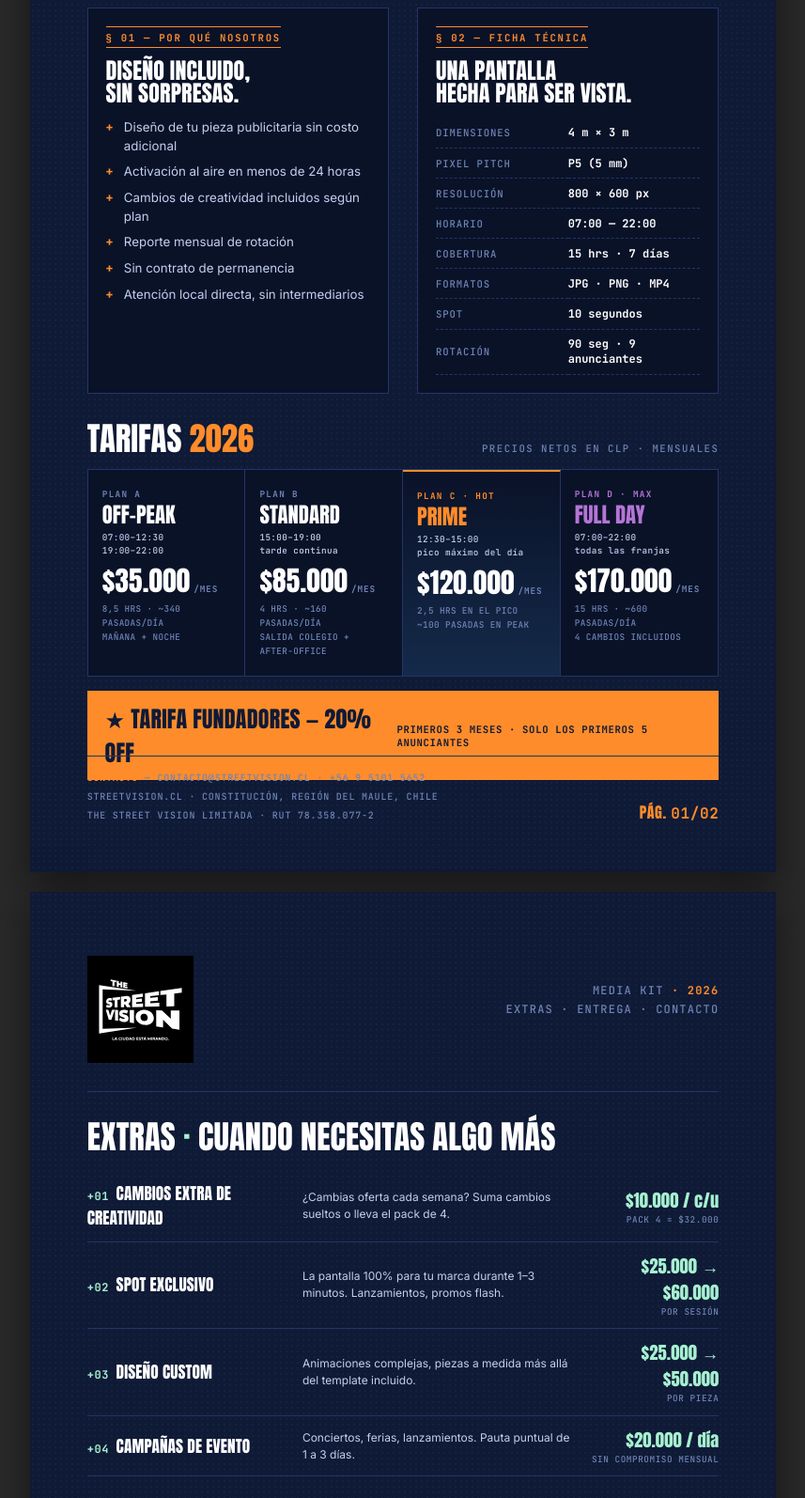
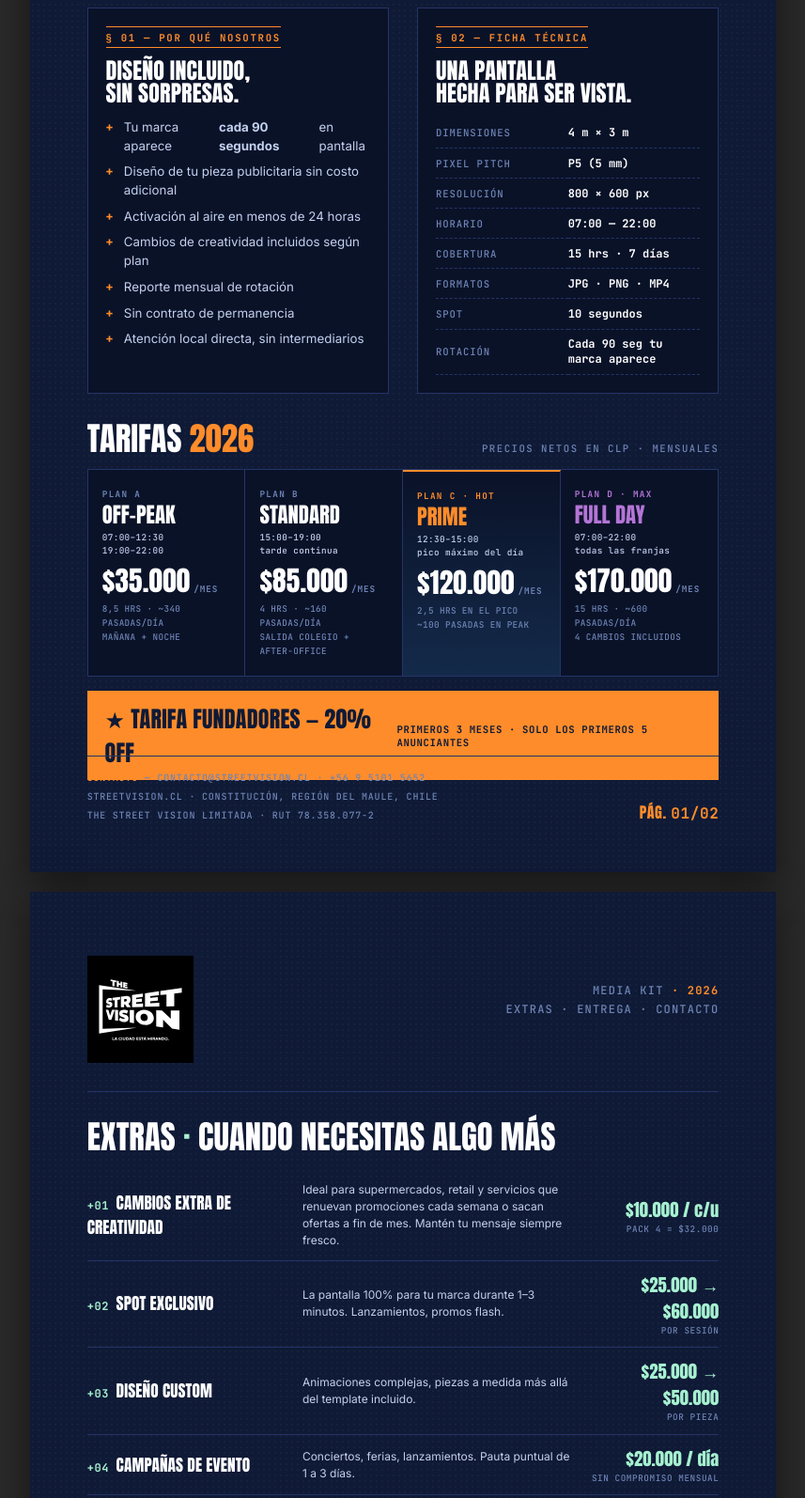
Before and after one commit to matias200544-alt/streetvision-web, a plain HTML site: page media-kit/index.html in a window 1280 px wide. Shown: the part 800-2394 px from the top of the page at 94% size, without its empty margins (211-1068 px from the left). Drawn offline with Linux system fonts and the light colour scheme.

Commit message:
media-kit: sync con web — copy 'cada 90 segundos', casos de uso supermercados/retail/fin de mes, ROTACIÓN clarificada

```diff
--- a/media-kit/index.html
+++ b/media-kit/index.html
@@ -540,6 +540,7 @@
       <span class="block-tag">§ 01 — POR QUÉ NOSOTROS</span>
       <h3>Diseño incluido,<br/>sin sorpresas.</h3>
       <ul>
+        <li>Tu marca aparece <strong>cada 90 segundos</strong> en pantalla</li>
         <li>Diseño de tu pieza publicitaria sin costo adicional</li>
         <li>Activación al aire en menos de 24 horas</li>
         <li>Cambios de creatividad incluidos según plan</li>
@@ -561,7 +562,7 @@
           <tr><th>COBERTURA</th><td>15 hrs · 7 días</td></tr>
           <tr><th>FORMATOS</th><td>JPG · PNG · MP4</td></tr>
           <tr><th>SPOT</th><td>10 segundos</td></tr>
-          <tr><th>ROTACIÓN</th><td>90 seg · 9 anunciantes</td></tr>
+          <tr><th>ROTACIÓN</th><td>Cada 90 seg tu marca aparece</td></tr>
         </tbody>
       </table>
     </div>
@@ -642,7 +643,7 @@
 
     <div class="ex-row">
       <div><span class="ex-no">+01</span><h3>Cambios extra de creatividad</h3></div>
-      <p>¿Cambias oferta cada semana? Suma cambios sueltos o lleva el pack de 4.</p>
+      <p>Ideal para supermercados, retail y servicios que renuevan promociones cada semana o sacan ofertas a fin de mes. Mantén tu mensaje siempre fresco.</p>
       <div class="ex-px">
         <div class="ex-px-amt">$10.000 / c/u</div>
         <div class="ex-px-alt">Pack 4 = $32.000</div>
```
